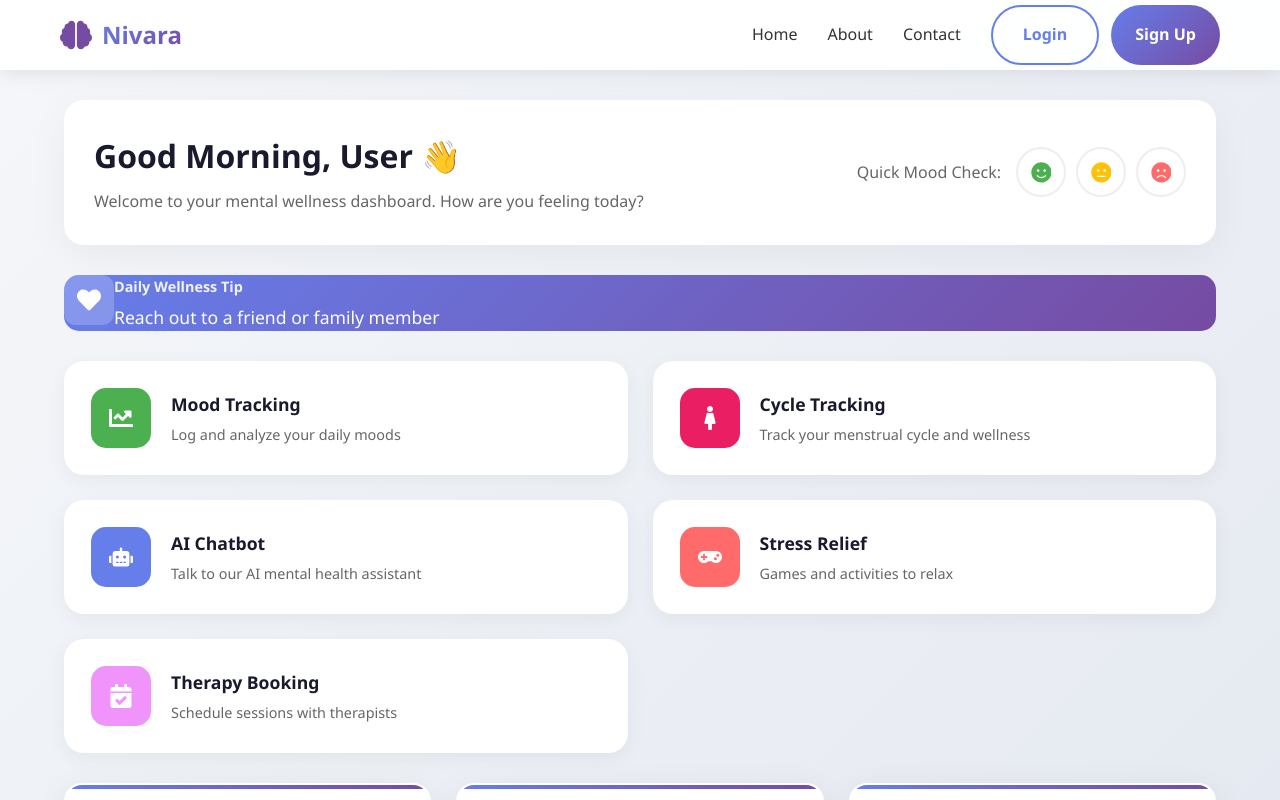
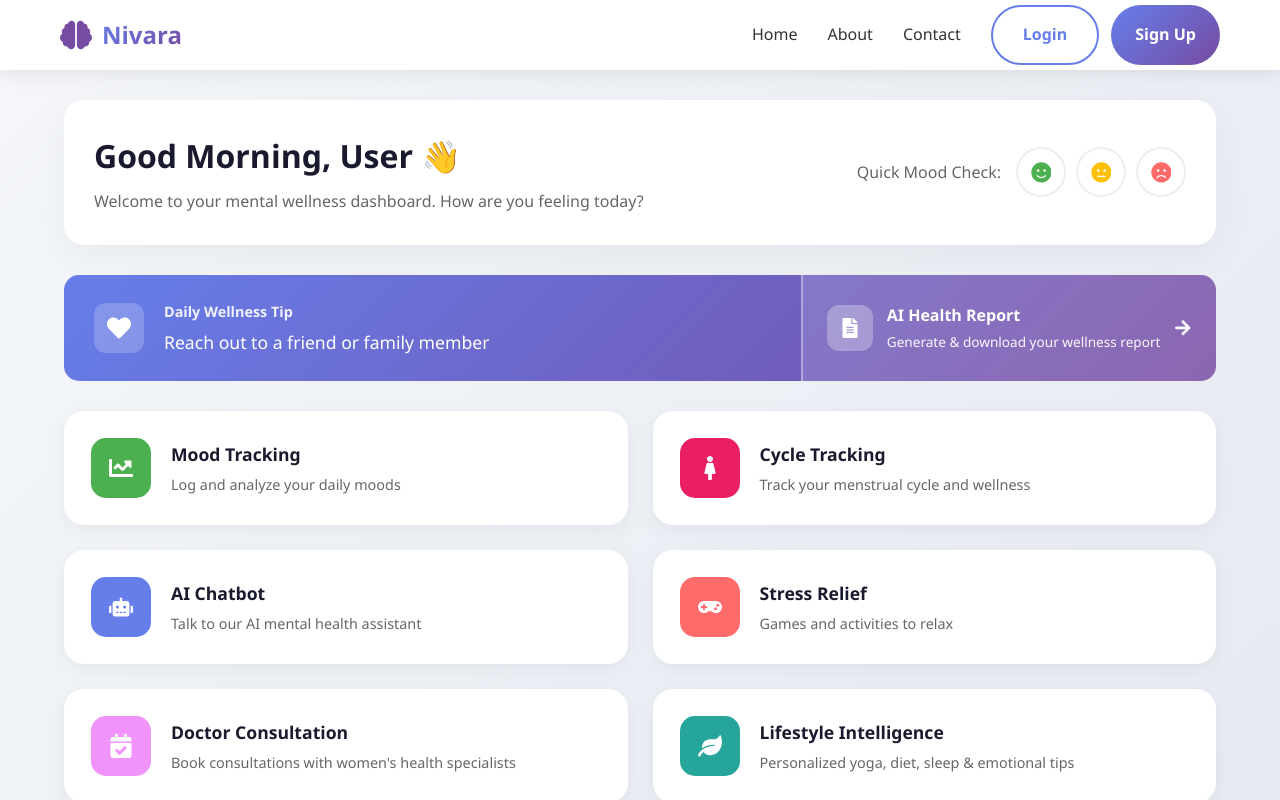
Before and after one commit to SOMYAcodedot/Nivara_FrontEnd, a React (Create React App) app in the folder nivara/: page /dashboard in a window 1280 px wide. Shown: the top 800 px of the page. Built offline with nearby package versions, Linux system fonts and the light colour scheme.

Commit message:
Updated Dashboard

```diff
--- a/nivara/src/pages/Dashboard/Dashboard.jsx
+++ b/nivara/src/pages/Dashboard/Dashboard.jsx
@@ -1,6 +1,6 @@
 import React, { useState, useEffect } from "react";
 import { Link } from "react-router-dom";
-import { FaChartLine, FaRobot, FaGamepad, FaCalendarCheck, FaSmile, FaMeh, FaFrown, FaArrowRight, FaBrain, FaHeart, FaFemale } from "react-icons/fa";
+import { FaChartLine, FaRobot, FaGamepad, FaCalendarCheck, FaSmile, FaMeh, FaFrown, FaArrowRight, FaBrain, FaHeart, FaFemale, FaLeaf, FaFileAlt } from "react-icons/fa";
 import "./Dashboard.css";
 
 const Dashboard = () => {
@@ -49,11 +49,18 @@ const Dashboard = () => {
       link: "/stress-relief"
     },
     {
-      title: "Therapy Booking",
-      description: "Schedule sessions with therapists",
+      title: "Doctor Consultation",
+      description: "Book consultations with women's health specialists",
       icon: <FaCalendarCheck />,
       color: "#f093fb",
-      link: "/therapy-booking"
+      link: "/doctor-consultation"
+    },
+    {
+      title: "Lifestyle Intelligence",
+      description: "Personalized yoga, diet, sleep & emotional tips",
+      icon: <FaLeaf />,
+      color: "#26a69a",
+      link: "/lifestyle-intelligence"
     }
   ];
 
@@ -97,8 +104,9 @@ const Dashboard = () => {
         </div>
       </section>
 
-      {/* Wellness Tip */}
+      {/* Daily Wellness Tip card - left: tip, right: AI Health Report */}
       <section className="wellness-tip">
+        <div className="wellness-tip-left">
           <div className="tip-icon">
             <FaHeart />
           </div>
@@ -106,6 +114,17 @@ const Dashboard = () => {
             <h4>Daily Wellness Tip</h4>
             <p>{randomTip}</p>
           </div>
+        </div>
+        <Link to="/health-report" className="wellness-tip-right" title="Open AI Health Report">
+          <div className="tip-right-icon">
+            <FaFileAlt />
+          </div>
+          <div className="tip-right-text">
+            <span className="tip-right-title">AI Health Report</span>
+            <span className="tip-right-desc">Generate & download your wellness report</span>
+          </div>
+          <FaArrowRight className="tip-right-arrow" />
+        </Link>
       </section>
 
       {/* Main Cards Grid */}
```
Lines whose indentation alone changed are shown as unchanged.
